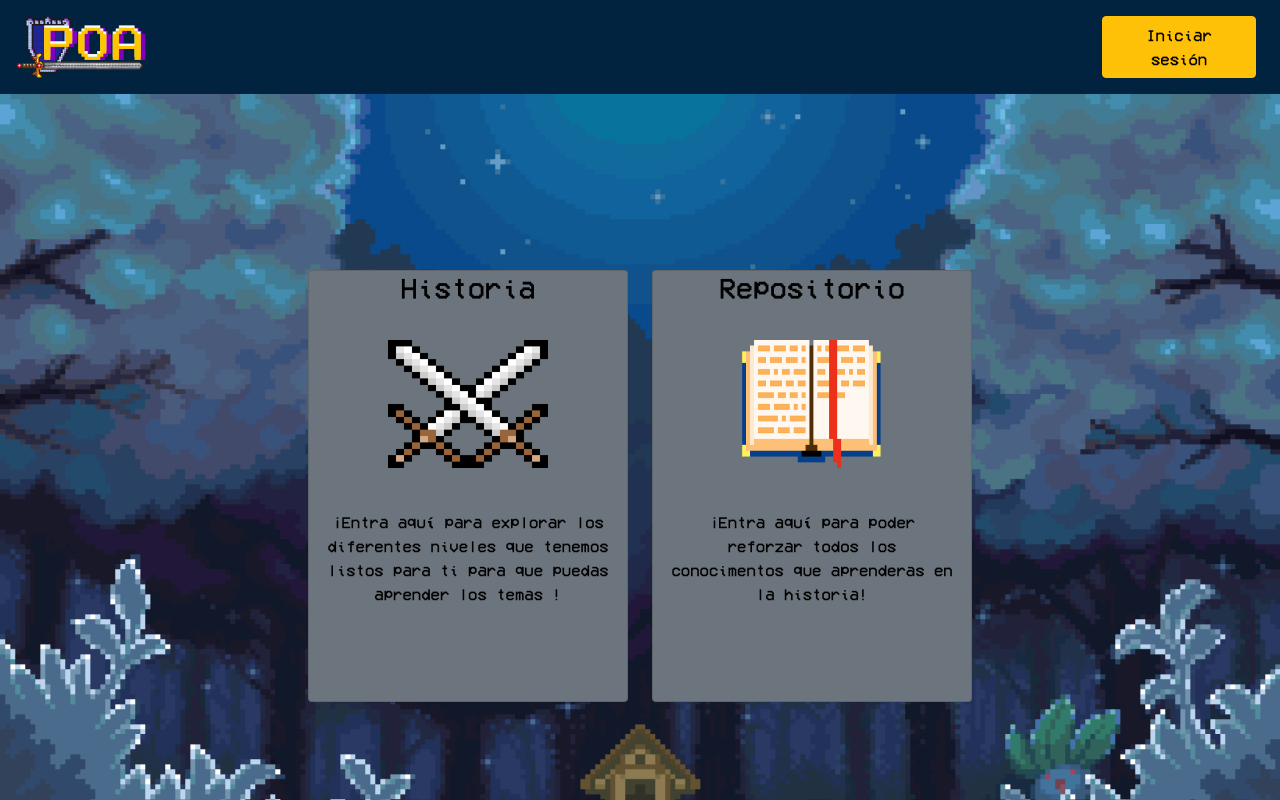
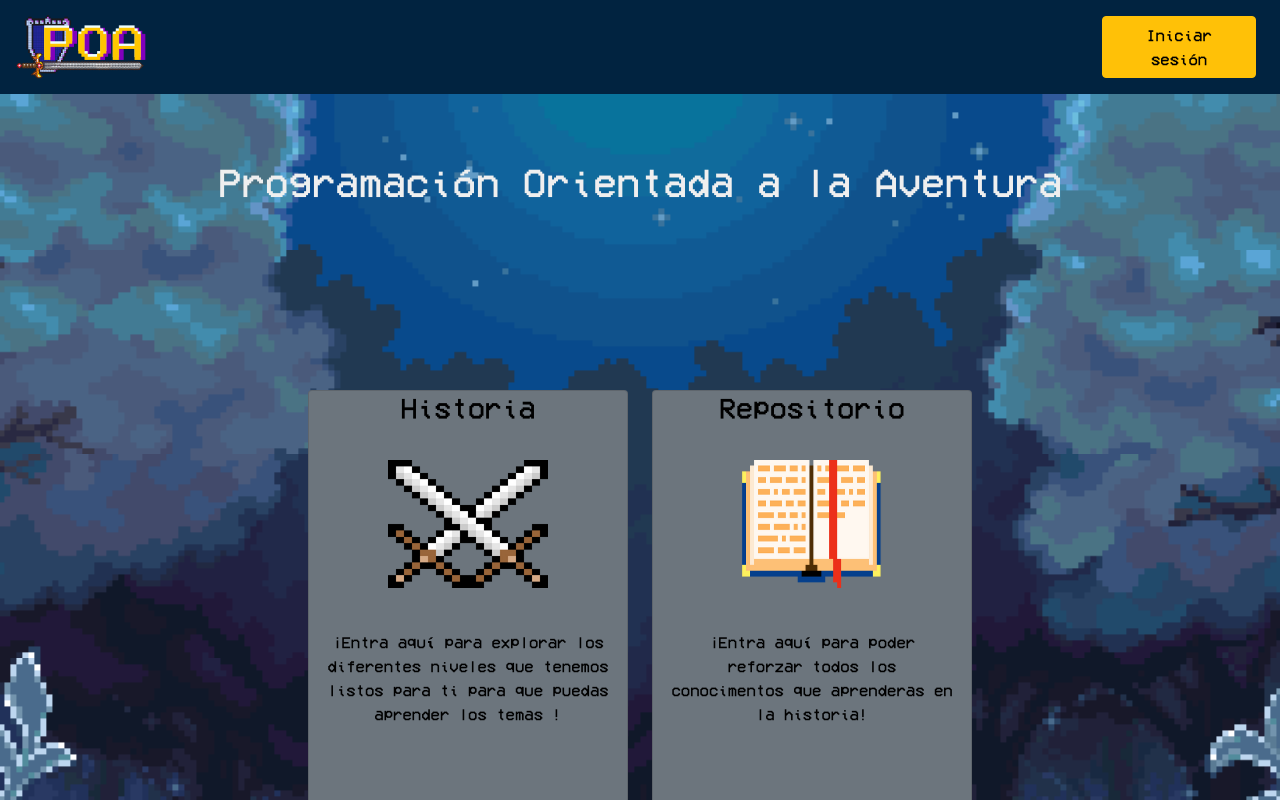
Before and after one commit to ProfessorByte/poa, a React (Create React App) app: page /poa in a window 1280 px wide. Shown: the top 800 px of the page. Built offline with nearby package versions, Linux system fonts and the light colour scheme; no server answers; a web font is replaced by a local one.

Commit message:
CorrecionesH1

```diff
--- a/src/css/PaginaPrincipal.css
+++ b/src/css/PaginaPrincipal.css
@@ -12,7 +12,8 @@
   padding-bottom: 10%;
   position: absolute;
   width: 100%;
-  height: 100%;
+  height: 120%;
+  text-align: center;
 }
 .tamaño_card {
   max-width: 20rem;
@@ -38,3 +39,8 @@
 .titulo {
   line-height: 1.5 rem;
 }
+.estilo {
+  display: inline-block;
+  background-color: transparent;
+  margin-top: 5%;
+}
--- a/src/pages/PaginaPrincipalPage.js
+++ b/src/pages/PaginaPrincipalPage.js
@@ -5,6 +5,7 @@ import imagenEspada from "../assets/images/espadas.png";
 import imagenLibro from "../assets/images/librol.png";
 import Header from "../components/HeaderMainPage";
 import Footer from "../components/FooterMainPage";
+
 
 function pressFirstImage(e) {
   alert("Inicie sesión si desea  que los cambios se guarden ");
@@ -18,6 +19,7 @@ export default function PaginaPrincipalPage() {
     <>
       <Header />
       <div className="fondoPaginaPrincipal">
+      <h1 className="estilo"> Programación Orientada a la Aventura </h1>
         <div>
           <div className="container d-flex align-items-center justify-content-center vh-100 vw-100 ">
             <div className="row">
```
